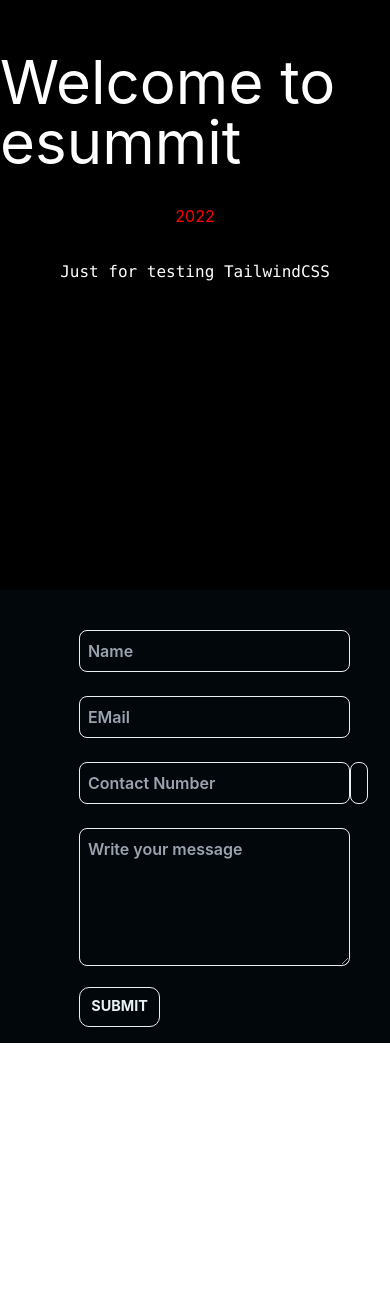
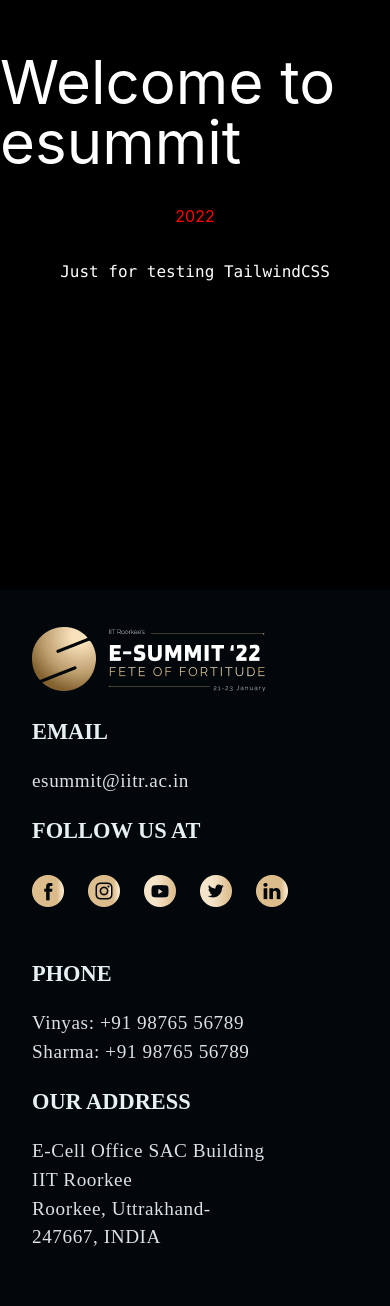
Before and after one commit to Ecell-IITR/Esummit22-frontend, a Next.js app: page / in a window 390 px wide. Shown: the part 254-1560 px from the top of the page. Before the commit the page ends 1297 px from the top, so only its background shows below. Built offline with nearby package versions, Linux system fonts and the light colour scheme; no server answers.

Commit message:
responsive navbar

```diff
--- a/components/footer.js
+++ b/components/footer.js
@@ -152,7 +152,7 @@ const Footer = () => {
               <input
                 id="inputContact"
                 type="number"
-                className="new-footer-form-field height-100"
+                className="new-footer-form-field width-99 height-100"
                 placeholder="Contact Number"
                 name="contact"
                 //   value={contact}
--- a/styles/footer.scss
+++ b/styles/footer.scss
@@ -13,8 +13,8 @@
     width: 20%;
   }
   .width-45 {
+    margin-left: 10%;
     width: 40%;
-    margin-left: 10%;
   }
   .new-footer-container-child {
     background-color: #01070b;
@@ -207,71 +207,86 @@
   opacity: 0.7;
 }
 
-@media only screen and (max-width: 768px) {
+@media only screen and (max-width: 760px) {
+  .new-footer-container{
+  padding: 1rem;
   .width-30 {
-    display: none;
+    width: 100% !important;
+
   }
   .width-40 {
-    display: none;
+    width: 100% !important;
+    display: flex;
+    align-items: center;
   }
   .width-45 {
     width: 100% !important;
+    margin-left: 0% !important;
+  }
+  .new-footer-form-input-contact {
+    display: flex;
+    flex-direction: column;
+  }
+  .width-99 {
+    width: 100%;
+  }
+  .new-footer-section-ecell-logo {
+    display: none;
   }
   .new-footer-container {
     padding: 0;
+    display: flex;
+    flex-direction: column;
   }
   .new-footer-form {
     width: 85% !important;
   }
   .clip {
-    width: 30% !important;
+    margin-left: 25%;
   }
 }
+  .new-footer-section-contact-container-additional-margin01 {
+    background-color: #01070b;
 
-// @media only screen and (max-width: 768px) {
-//   .new-footer-container {
-//     flex-direction: column;
-//     padding: 14%;
-//     .width-30 {
-//       width: 100%;
-//     }
-//     .width-40 {
-//       width: 100%;
-//     }
-//     .new-footer-container-child {
-//       margin-top: 2rem;
-//       padding: 0;
-//       .new-footer-section-ecell-logo {
-//         background-position: center;
-//       }
-//       .new-footer-section-esummit-logo {
-//         background-position: center;
-//       }
-//       .new-footer-form {
-//         .new-footer-form-input-container {
-//           width: 100%;
-//         }
-//       }
-//     }
-//   }
+    padding-top: 0rem !important;
+  }
+  .new-footer-section-contact-container-additional-margin0 {
+    background-color: #01070b;
 
-//   .padding-left-3rem {
-//     padding: 1rem 0 0 0;
-//   }
-// }
+    padding-top: 0rem !important;
+  }
+  .new-footer-section-contact-container-additional-margin {
+    background-color: #01070b;
 
-// @media only screen and (min-width: 1400px) {
-//   .new-footer-container {
-//     padding: 10.5rem;
-//     .new-footer-container-child {
-//       .new-footer-section-contact-container {
-//         .new-footer-section-contact-heading {
-//           font-size: 1.6rem;
-//         }
-//         .new-footer-section-contact-subheading {
-//           font-size: 1.4rem;
-//         }
-//       }
-//     }
-//   }
-// }
+    padding-top: 0rem !important;
+  }
+  .new-footer-section-contact-container-additional-margin1 {
+    background-color: #01070b;
+
+    padding-top: 0rem !important;
+  }
+
+}
+
+@media only screen and (max-width: 1100px) {
+
+  .width-30 {
+    width: 34% !important;
+    margin-left: 0%!important;
+  }
+  .width-40 {
+    width: 28% !important;
+  }
+  .width-45 {
+    width: 38% !important;
+    margin-left: 0% !important;
+  }
+  .new-footer-form-input-contact {
+    display: flex;
+    flex-direction: column;
+  }
+  .width-99 {
+    width: 100%;
+  }
+
+}
```
Also changed, not shown: 2 other files (tests, documents, lock files or other folders).
